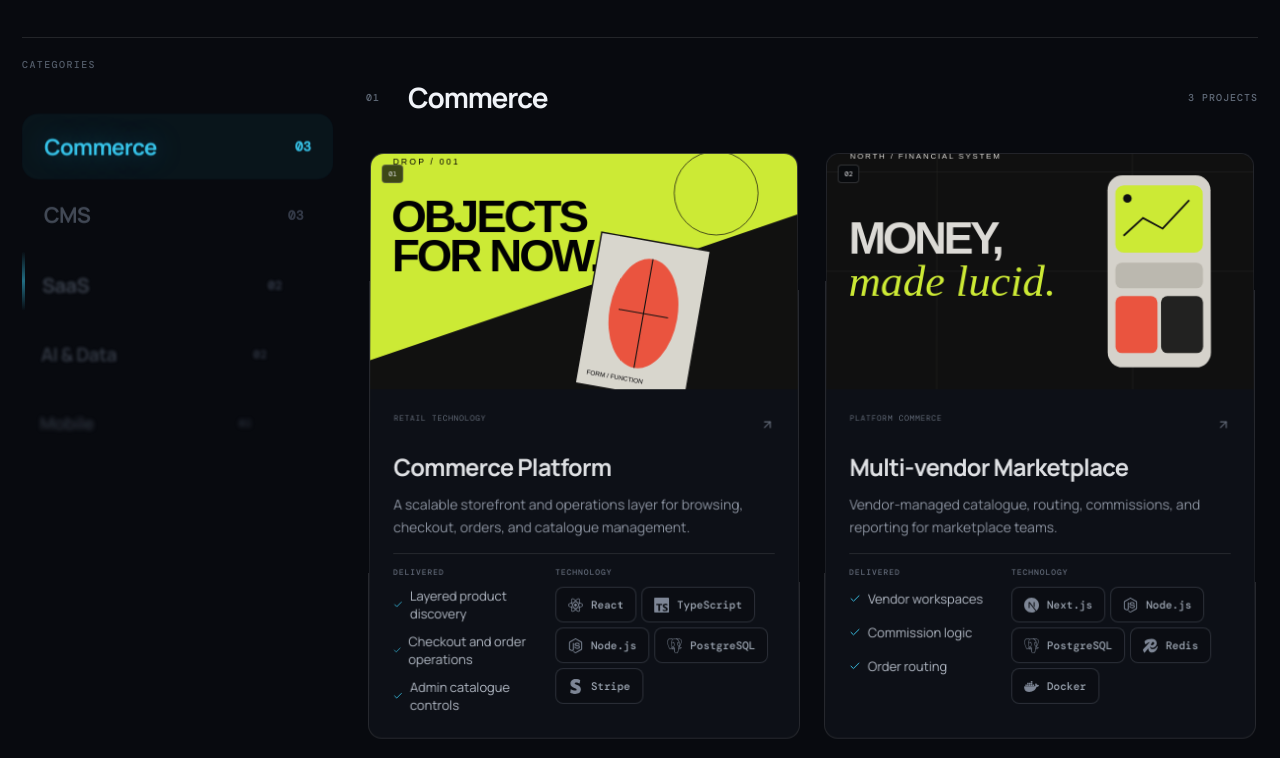
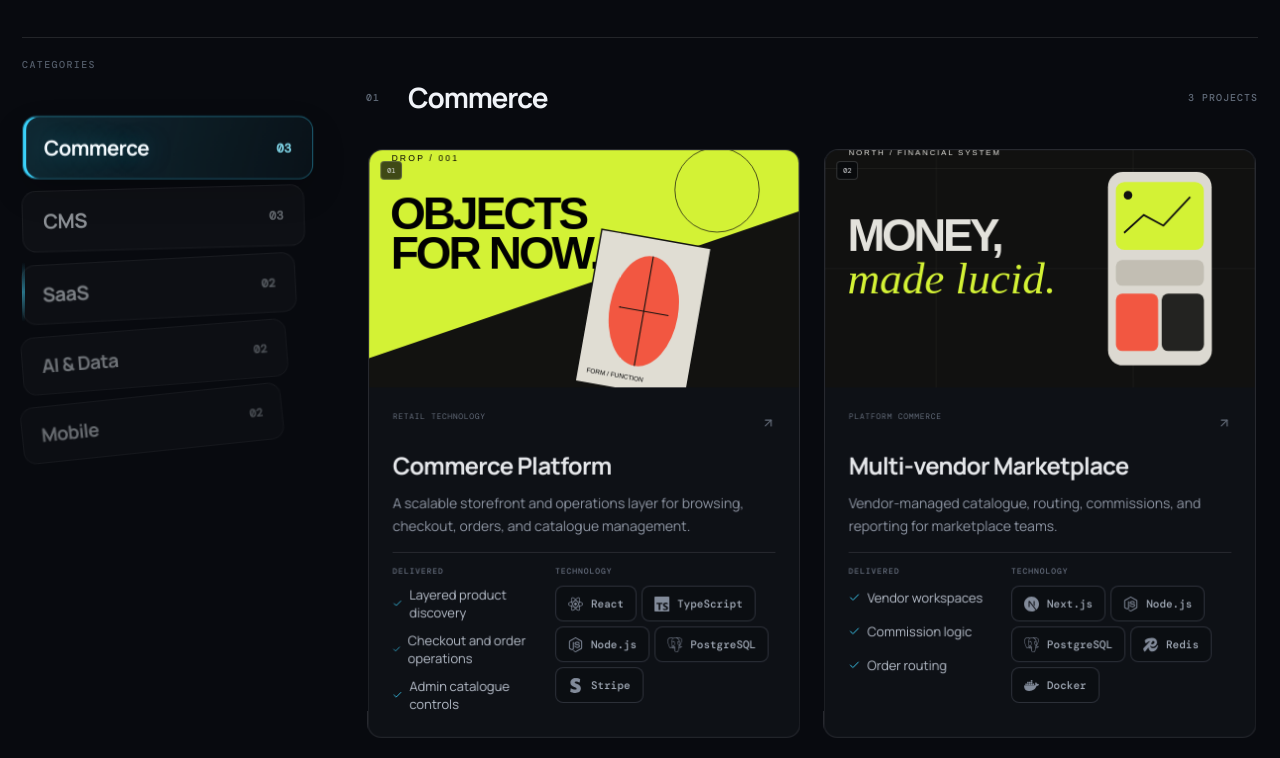
Before and after one commit to steadyline/portfolio, a React (Vite) app: page / in a window 1280 px wide. Shown: the part 4086-4844 px from the top of the page. Built offline with nearby package versions, Linux system fonts and the light colour scheme; a web font is replaced by a local one.

Commit message:
Updated styles.css

```diff
--- a/src/main.jsx
+++ b/src/main.jsx
@@ -464,10 +464,10 @@ function ProjectCard({ project }) {
     };
   }, []);
 
-  const scale = 0.88 + progress * 0.12;
-  const opacity = 0.25 + progress * 0.75;
-  const rotateX = (1 - progress) * 8;
-  const translateY = (1 - progress) * 30;
+  const scale = 0.92 + progress * 0.08;
+  const opacity = 0.52 + progress * 0.48;
+  const rotateX = (1 - progress) * 4;
+  const translateY = (1 - progress) * 16;
 
   return (
     <article
@@ -531,20 +531,20 @@ function Projects() {
       const screenCenter = innerHeight / 2;
       let bestIdx = 0;
       let bestDist = Infinity;
-      const newProx = categories.map(() => 0);
 
       groups.forEach((group, i) => {
         const rect = group.getBoundingClientRect();
         const center = rect.top + rect.height / 2;
         const dist = Math.abs(center - screenCenter);
-        const max = innerHeight * 0.55;
-        newProx[i] = Math.max(0, Math.min(1, 1 - dist / max));
         if (dist < bestDist) {
           bestDist = dist;
           bestIdx = i;
         }
       });
 
+      const newProx = categories.map((_, i) =>
+        Math.max(0.34, 1 - Math.abs(i - bestIdx) * 0.19),
+      );
       setProximity(newProx);
       setActive(categories[bestIdx]);
     };
@@ -582,11 +582,13 @@ function Projects() {
           <div className="nav-wheel">
             {categories.map((category, i) => {
               const p = proximity[i];
+              const activeIndex = categories.indexOf(active);
               const isActive = active === category;
-              const scale = 0.7 + p * 0.45;
-              const opacity = 0.2 + p * 0.8;
-              const blur = (1 - p) * 4;
-              const translateY = (1 - p) * (i < categories.indexOf(active) ? -20 : 20);
+              const scale = 0.88 + p * 0.16;
+              const opacity = 0.5 + p * 0.5;
+              const blur = (1 - p) * 0.8;
+              const translateY = Math.sin((i - activeIndex) * 0.55) * 7;
+              const rotate = (i - activeIndex) * -1.5;
               const count = projects.filter((proj) => proj.category === category).length;
               return (
                 <button
@@ -594,7 +596,7 @@ function Projects() {
                   onClick={() => goTo(category)}
                   key={category}
                   style={{
-                    transform: `scale(${scale}) translateY(${translateY}px)`,
+                    transform: `translateY(${translateY}px) scale(${scale}) rotateZ(${rotate}deg)`,
                     opacity,
                     filter: blur > 0.1 ? `blur(${blur}px)` : "none",
                   }}
--- a/src/styles.css
+++ b/src/styles.css
@@ -423,9 +423,9 @@ img {
 .nav-wheel {
   display: flex;
   flex-direction: column;
-  align-items: flex-start;
-  gap: 4px;
-  padding: 20px 0;
+  align-items: stretch;
+  gap: 6px;
+  padding: 22px 0;
   position: relative;
 }
 .nav-wheel::before {
@@ -446,41 +446,46 @@ img {
   align-items: center;
   justify-content: space-between;
   width: 100%;
+  min-height: 58px;
   padding: 16px 20px;
   margin-bottom: 4px;
-  border: 0;
+  border: 1px solid rgba(255, 255, 255, 0.055);
   border-radius: 14px;
-  background: none;
-  color: #4a5260;
+  background: rgba(255, 255, 255, 0.025);
+  color: rgba(238, 243, 248, 0.62);
   text-align: left;
   cursor: pointer;
   transform-origin: left center;
-  transition: color 0.3s, background 0.3s;
+  transition: color 0.3s, background 0.3s, border-color 0.3s, box-shadow 0.3s;
   will-change: transform, opacity, filter;
 }
 .nav-item:hover {
-  color: #c8cdd6;
-  background: rgba(255, 255, 255, 0.03);
+  color: rgba(246, 249, 252, 0.9);
+  background: rgba(255, 255, 255, 0.07);
+  border-color: rgba(255, 255, 255, 0.12);
 }
 .nav-item b {
   font-size: 20px;
   font-weight: 700;
   letter-spacing: -0.03em;
+  color: inherit;
 }
 .nav-item span {
   font: 600 12px "DM Mono";
-  color: #3a4150;
+  color: rgba(220, 229, 237, 0.42);
 }
 .nav-item.active {
-  color: #fff;
-  background: rgba(59, 210, 250, 0.06);
+  color: rgba(248, 251, 253, 0.94);
+  background: linear-gradient(105deg, rgba(59, 210, 250, 0.16), rgba(59, 210, 250, 0.045));
+  border-color: rgba(59, 210, 250, 0.32);
+  box-shadow: inset 3px 0 0 var(--cyan), 0 14px 32px rgba(0, 0, 0, 0.2);
 }
 .nav-item.active b {
-  color: var(--cyan);
-  text-shadow: 0 0 24px rgba(59, 210, 250, 0.4);
+  color: #f5fbff;
+  text-shadow: 0 0 24px rgba(59, 210, 250, 0.34);
 }
 .nav-item.active span {
-  color: var(--cyan);
+  color: rgba(139, 231, 250, 0.88);
 }
 .project-groups {
   display: flex;
@@ -1005,6 +1010,7 @@ footer#contact h2 {
   }
   .nav-item {
     min-width: max-content;
+    min-height: 50px;
     height: 50px;
     padding: 0 16px;
     margin: 0;
```
